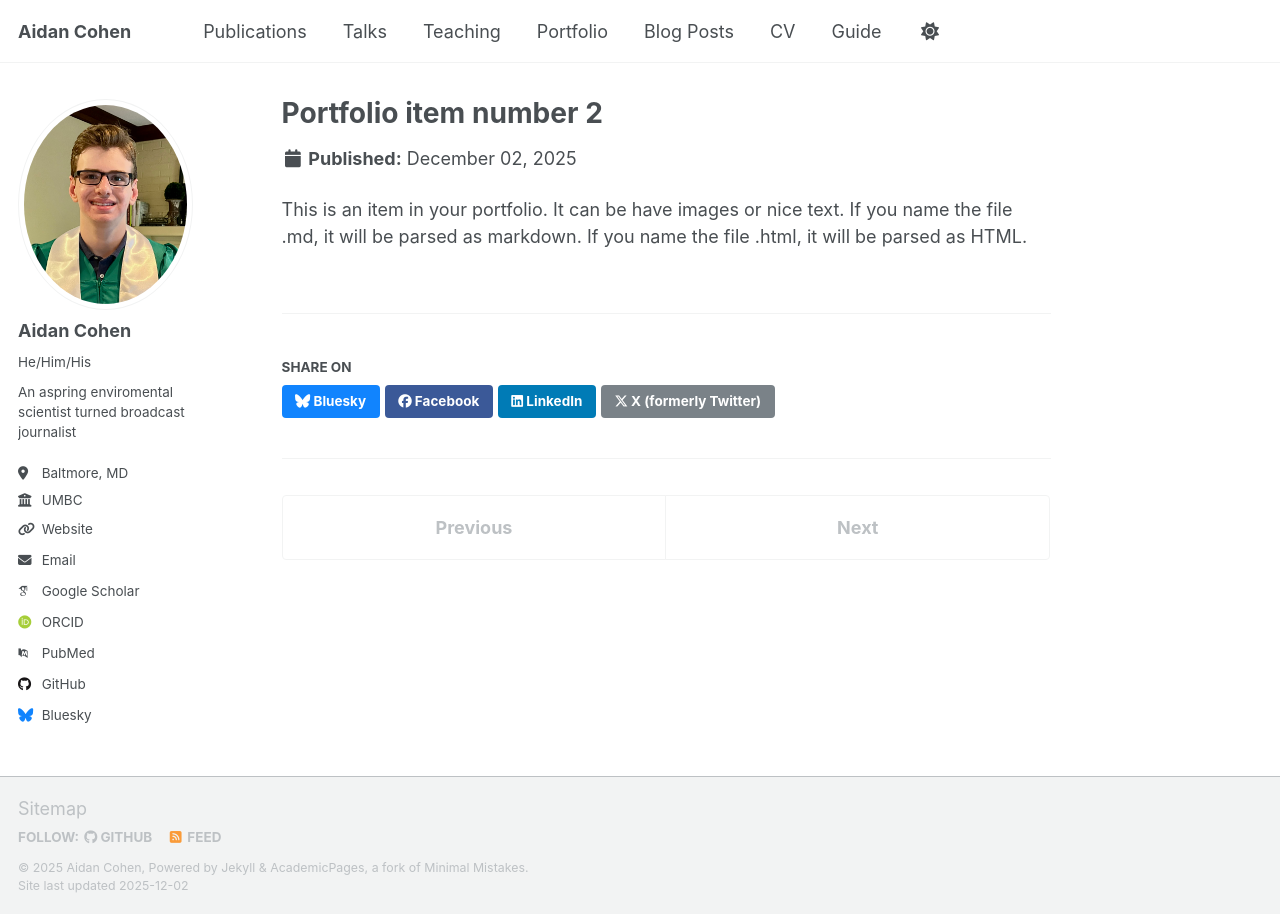
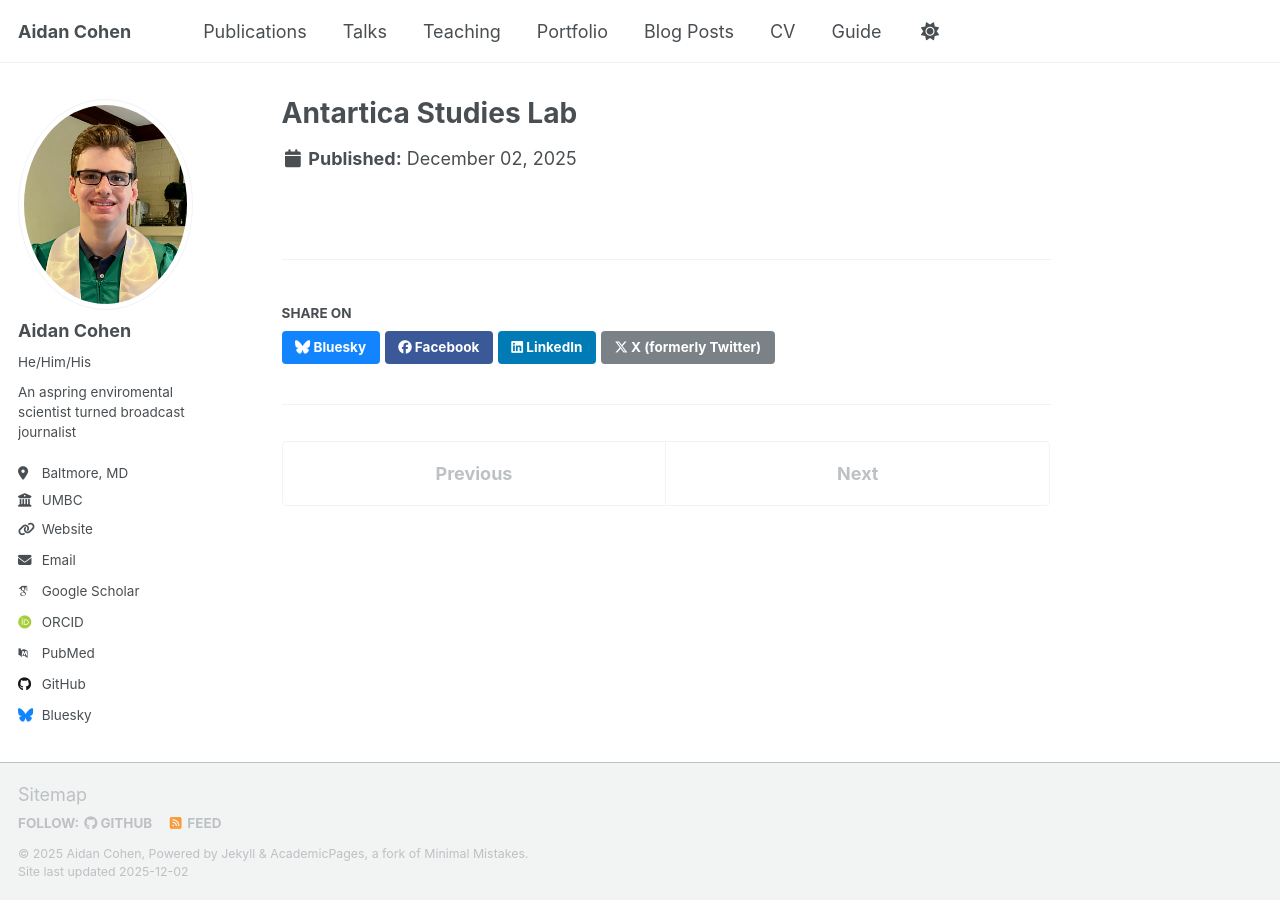
Before and after one commit to acohen10-svg/acohen10-svg.github.io, a Jekyll site: the page built from _portfolio/portfolio-2.html, in a window 1280 px wide. Built offline with Jekyll 4.4.1, drawn with Linux system fonts in a browser that asks for light colours; some web fonts are replaced; a script that is not in the unit is left out.

Commit message:
Update portfolio-2.html
Added title and description

```diff
--- a/_portfolio/portfolio-2.html
+++ b/_portfolio/portfolio-2.html
@@ -1,7 +1,5 @@
 ---
-title: "Portfolio item number 2"
-excerpt: "Short description of portfolio item number 2 <br/><img src='/images/500x300.png'>"
+title: "Antartica Studies Lab"
+excerpt: "A map from a lab I did for GES 286 analyzing the Bedrock Regions of Antartica. This was only one part of the lab"
 collection: portfolio
 ---
-
-This is an item in your portfolio. It can be have images or nice text. If you name the file .md, it will be parsed as markdown. If you name the file .html, it will be parsed as HTML.
```
